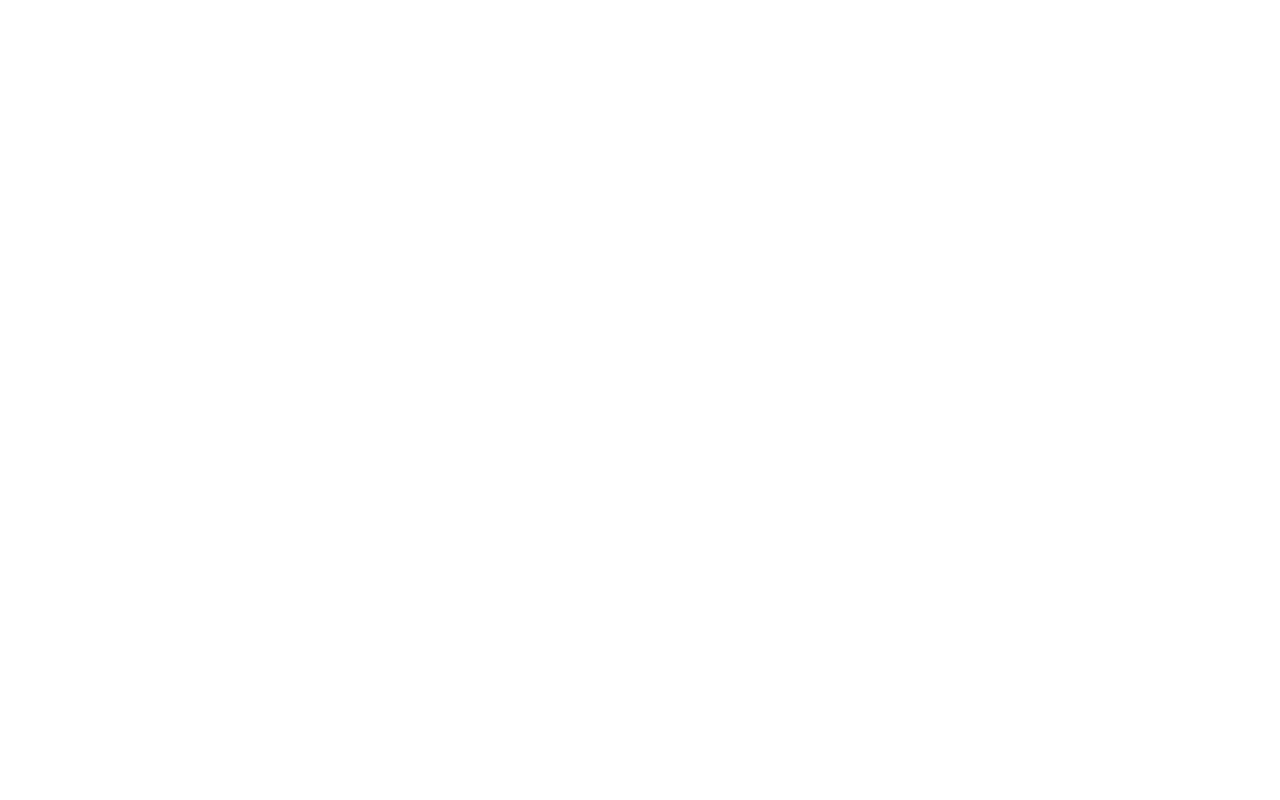
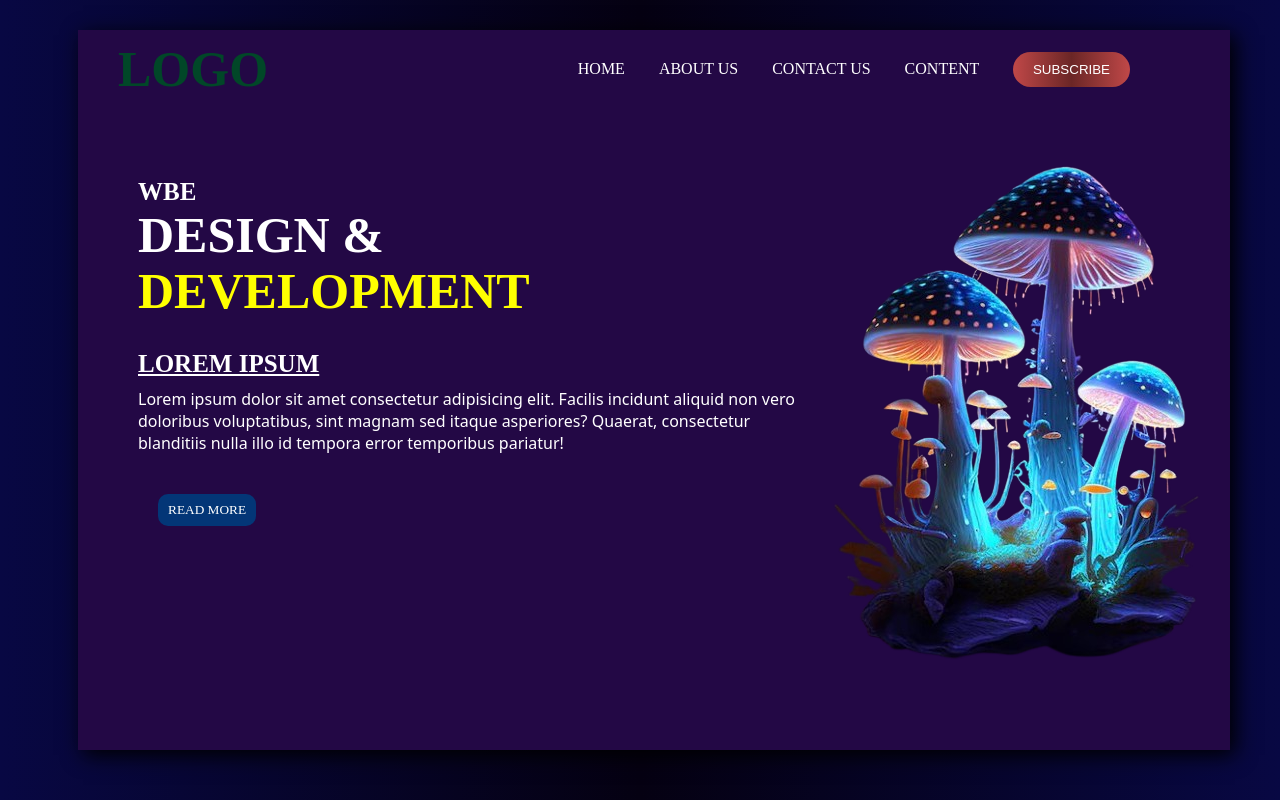
Before and after one commit to sumonkhan0077/youtube-project-repo, a plain HTML site: page index.html in a window 1280 px wide. Drawn offline with Linux system fonts and the light colour scheme.

Commit message:
added all  html and css all.

```diff
--- a/index.html
+++ b/index.html
@@ -4,8 +4,36 @@
     <meta charset="UTF-8">
     <meta name="viewport" content="width=device-width, initial-scale=1.0">
     <title>youtube-project-repo</title>
+    <link rel="stylesheet" href="styles/styles.css">
 </head>
 <body>
+    <div class="container">
+        <div class="contant">
+            <div class="nav">
+                <h5>logo</h5>
+                <div class="links">
+                <a href="#">home</a>
+                <a href="#">about us</a>
+                <a href="#">contact us</a>
+                <a href="#">content</a>
+                <button type="submit" id="submit">subscribe</button>
+                </div>
 
+            </div>
+
+            <div class="text-image">
+                <div class="text">
+                    <h4>wbe</h4>
+                    <h1>design & </h1> <br> <h1 id="deve">development</h1>
+                    <h4 id="lor"><u>Lorem ipsum</u></h4>
+                    <p>Lorem ipsum dolor sit amet consectetur adipisicing elit. Facilis incidunt aliquid non vero doloribus voluptatibus, sint magnam sed itaque asperiores? Quaerat, consectetur blanditiis nulla illo id tempora error temporibus pariatur!</p>
+                    <button>read more</button>
+                </div>
+                <img src="image/mushroom.png" alt="">
+
+            </div>
+
+        </div>
+    </div>
 </body>
 </html>
--- /dev/null
+++ b/styles/styles.css
@@ -0,0 +1,99 @@
+* {
+    margin: 0px;
+    padding: 0px;
+
+}
+.container {
+    width: 100%;
+    background: linear-gradient(90deg, rgb(8,8,67),rgb(5,1,18),rgb(8,8,67));
+    height: 100vh;
+}
+.contant{
+    background-color: #230845;
+    width: 90%;
+    height: 90%;
+    color: white;
+    box-shadow: 5px 5px 20px black;
+    position: absolute;
+    top: 10%;
+    left: 10%;
+    overflow: hidden;
+    transform: translate(-50px, -50px);
+}
+.nav{
+    display: flex;
+    justify-content: space-between;
+    align-items: center;
+    padding: 10px 10px;
+    text-transform: uppercase;
+    margin-right: 60px;
+}
+. links{
+    display: flex;
+    gap: 40px;
+}
+.nav h5 {
+    font-size: 50px;
+    font-weight: ;
+    color:  #014728;
+    text-transform: uppercase;
+    margin-left: 30px;
+    position: relative;
+}
+.nav a {
+    text-decoration: none;
+    color: white;
+    text-transform: uppercase;
+    margin-left:30px ;
+
+}
+ #submit{
+
+        color: white;
+        background-image: linear-gradient(90deg,#c04848,#6b2626,#c04848);
+        margin: 10px 30px;
+        padding: 10px 20px;
+        text-align: center;
+        text-transform: uppercase;
+        border-radius: 20px;
+        border: none;
+ }
+ .text-image{
+    display: flex;
+
+ }
+ .text{
+
+    margin-left:60px ;
+    margin-top: 70px;
+ }
+ .text h4{
+    text-transform: uppercase;
+    font-size: 25px;
+ }
+.text h1 {
+    font-size: 50px;
+    text-transform: uppercase;
+}
+#deve{
+    color: yellow;
+    margin-top: -20px;
+}
+#lor {
+    margin-top: 30px;
+}
+.text p{
+    margin-top: 10px;
+    font-family: system-ui, -apple-system, BlinkMacSystemFont, 'Segoe UI', Roboto, Oxygen, Ubuntu, Cantarell, 'Open Sans', 'Helvetica Neue', sans-serif;
+}
+.text button {
+    margin-top: 40px;
+    margin-left: 20px;
+    text-transform: uppercase;
+    color: white;
+    background-color:   #033677;
+    border-radius: 10px;
+    padding: 8px 10px ;
+    border: none;
+    font-family: 'Times New Roman', Times, serif;
+}
```
Also changed, not shown: image/mushroom copy.png (added), image/mushroom.png (added).
